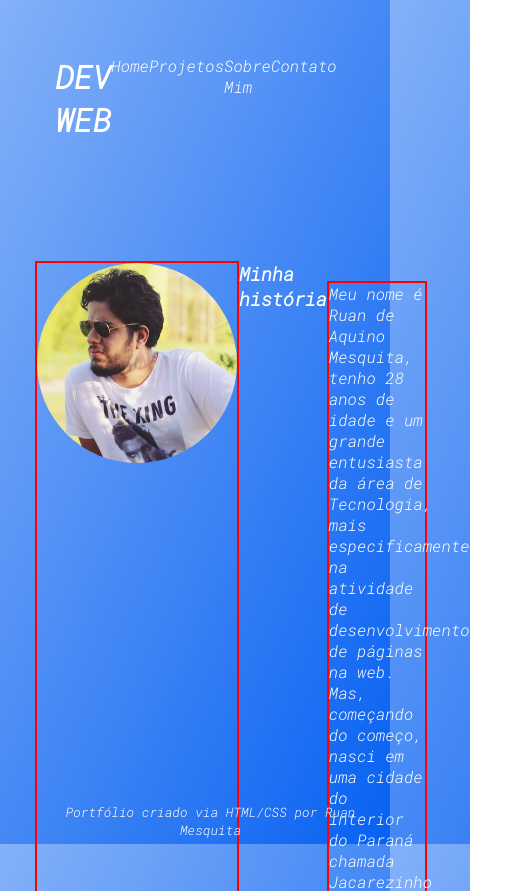
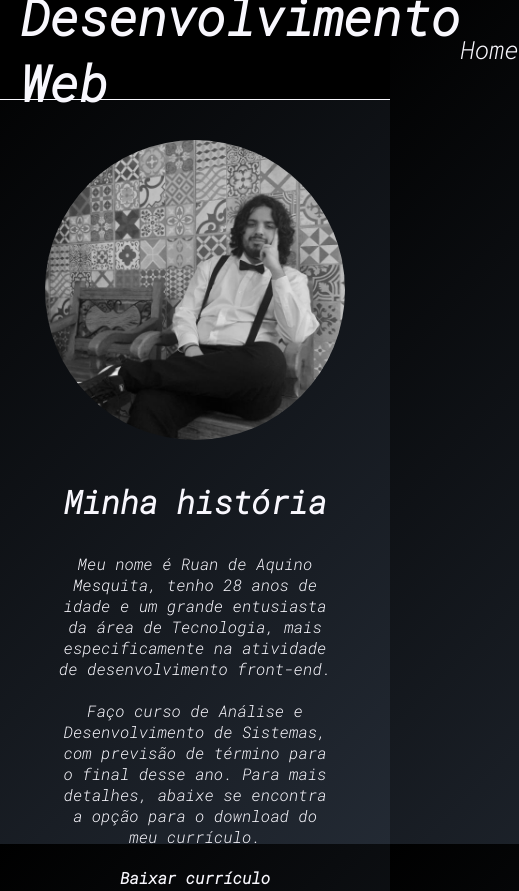
Before and after one commit to RuHd/PORTFOLIO, a plain HTML site: page sobreMim.html in a window 390 px wide. Shown: the top 891 px of the page, 519 px wide, since content can reach past the window. Drawn offline with Linux system fonts and the light colour scheme; a web font is replaced by a local one.

Commit message:
Portfolio Update

```diff
--- a/Projetos/AnimaçõesBotões/index.css
+++ b/Projetos/AnimaçõesBotões/index.css
@@ -21,7 +21,6 @@ button:hover{
 body {
     display: flex;
     flex-direction: column;
-    height: 800px;
     background-image: linear-gradient(-45deg ,#232A34, black);
     background-repeat: repeat;
     background-attachment: fixed;
@@ -80,10 +79,12 @@ header {
 }
 
 main {
-    margin: 0 auto;
-    width: 100%;
+    display: flex;
+    justify-content: space-evenly;
+    flex-direction: column;
     text-align: center;
     color: #F8F7FD;
+    height: fit-content;
 
 
 
@@ -551,3 +552,48 @@ button {
     background-color: #F8F7FD;
     color: #232A34;
 }
+
+@media screen and (max-width:900px){
+    body {
+        min-width: 700px;
+        background-image: linear-gradient(-45deg ,#232A34, black);
+        background-repeat: no-repeat;
+        background-attachment: fixed;
+    }
+
+    header
+    {
+        z-index: 2;
+    }
+    main {
+        display: flex;
+        flex-direction: column;
+        justify-content: center;
+        align-items: center;
+    }
+
+    #btn--container {
+        display: flex;
+        flex-direction: column;
+        align-items: center;
+        justify-content: center;
+        gap: 30px;
+        height: auto;
+    }
+
+    #btn--container button {
+        width: fit-content;
+        width: 150px;
+        height: 50px;
+    }
+
+    #btn--container * {
+        flex-shrink: 0;
+    }
+
+     .btn--rounded {
+         border-radius: 50%;
+         width: 120px;
+         height: 320px;
+     }
+}
--- a/Projetos/WEBSITES/W3SCHOOLS/home.css
+++ b/Projetos/WEBSITES/W3SCHOOLS/home.css
@@ -23,9 +23,9 @@ body {
 
 
 header {
+    position: sticky;
+    top: 0;
     width: 100%;
-    position: sticky;
-    top: 0px;
     font-family: "Source Sans Pro", sans-serif;
     font-size: 17px;
     box-shadow: 0px 1px 2px black;
@@ -179,7 +179,6 @@ header button {
 }
 
 .lower--menu {
-
     display: flex;
     justify-content: space-between;
     align-items: center;
@@ -188,6 +187,7 @@ header button {
     font-family: "Source Sans Pro", sans-serif;
     font-weight: bold;
     color: #F1F1F1;
+
 
 }
 
@@ -227,12 +227,13 @@ header button {
 aside {
     position: fixed;
     display: inline-block;
-    width: 18%;
+    width: 242px;
     overflow-y:scroll;
-    max-height: 100%;
+    height: 100%;
     background-color: #E7E9EB;
     font-family: "Segoe UI", Arial, sans-serif;
     font-size: 21px;
+    padding-bottom: 10px;
 }
 
 aside li {
@@ -249,7 +250,7 @@ main {
     flex-direction: column;
     justify-content:space-evenly ;
     flex-wrap: nowrap;
-    margin-left: 235px ;
+    margin-left: 240px ;
     padding: 15px;
     width: 940px;
     height: 1950px;
--- a/Projetos/textTransformer/index.css
+++ b/Projetos/textTransformer/index.css
@@ -14,6 +14,7 @@ body {
     display: flex;
     align-items: center;
     justify-content: center;
+    flex-direction: column;
     background-color: #4245f5;
     padding: 10px;
 }
@@ -24,25 +25,40 @@ h3 {
 }
 
 #container {
-
     position:relative;
     display: flex;
-    justify-content: center;
+    justify-content: space-evenly;
     align-items: center;
     flex-direction: column;
+    height: fit-content;
 }
 
-#txt {
+.txt {
+    display: inline-block;
     margin-bottom: 20px;
+    height: 100%;
+    width: 100%;
+    overflow: auto;
+    margin: 0;
 }
 
-#container input{
+/* #container input{
     height: 200px;
     width: 600px;
     padding: 5px;
     border-radius: 20px;
     position: relative;
     margin-bottom: 10px;
+ } */
+
+ #container p {
+    height: 200px;
+    width: 600px;
+    border-radius: 20px;
+    background-color: white;
+    margin-top: 20px;
+    padding: 20px;
+    overflow: auto;
  }
 
 
@@ -66,8 +82,7 @@ h3 {
 
  #btnSection {
      display: flex;
-     width: 45%;
-     height: 50px;
+     width: 430px;
      align-items: center;
      justify-content: space-between;
  }
@@ -83,6 +98,7 @@ h3 {
     width: 600px;
     border: 1px solid black;
     margin-top: 20px;
+    overflow: scroll;
  }
 
  #WordCount {
--- a/index.css
+++ b/index.css
@@ -18,6 +18,8 @@
 body {
     margin: 10px;
     background-image: linear-gradient(-45deg ,#232A34, black);
+    background-repeat: no-repeat;
+    background-attachment: fixed;
     max-height: 635px;
     /* display: flex;
     align-items: center;
@@ -72,7 +74,7 @@ main h1 {
 
 
 
-.btn--options a {
+.btn--options  a {
     position: relative;
     border: none;
     text-decoration: none;
@@ -85,33 +87,36 @@ main h1 {
     color: #F8F7FD;
     border: 2px solid #F8F7FD;
     transition: 1s;
+    overflow: hidden;
 
 
 }
 
-.btn--options a:before {
-    border-radius: 5px;
-    bottom:0;
-    left:0;
+.btn--options  a::after {
+    border-radius: 10px;
+    bottom:-1;
+    left: -1;
     content: "";
-    width: 101%;
+    width: 100%;
     height: 0;
     background-color: #F8F7FD;
     position: absolute;
     z-index: -1;
+    transition: .3s;
 
 
 }
 
-.btn--options a:hover::before {
-    animation-name:btn--hover;
-    animation-duration: .7s;
-    animation-fill-mode: both;
+.btn--options  a:hover::after {
+    height: 101%;
+    width: 101%;
+    border: 2px solid #F8F7FD;
+
 
 }
 
-.btn--options a:hover {
-    color:#232A34
+.btn--options  a:hover {
+    color:#232A34;
 }
 
 
@@ -127,7 +132,7 @@ main h1 {
     }
 
     100% {
-        height: 100%;
+        height: 1000%;
         color:#232A34;
     }
 }
@@ -227,28 +232,34 @@ main p span {
 }
 
 #icons--socialMedia{
+    display: flex;
     margin-top: 40px;
     width: 100%;
 }
 
 #icons--socialMedia i {
-    border-radius: 20px;;
-    text-align: center;
-    line-height: 45px;
-    width: 50px;
-    height: 50px;
+    width: 100%;
+    height: 100%;
 
 
 }
 
-#icons--socialMedia i:hover {
+#icons--socialMedia a {
+    display: inline-block;
+    border-radius: 20px;;
+    text-align: center;
+    width: 50px;
+    padding: 10px;
+}
+
+#icons--socialMedia a:hover {
     cursor: pointer;
     background-color: #F8F7FD;
     transition: 1s;
 }
 
-#icons--socialMedia i:hover .fa-brands.fa-github{
-    background-color: #161d27;
+#icons--socialMedia a:hover i{
+    color: #161d27;
 }
 
 
@@ -265,3 +276,38 @@ footer {
 
 
 }
+
+@media screen and (max-width:760px){
+    body {
+        min-width: 700px;
+        background-image: linear-gradient(-45deg ,#232A34, black);
+        background-repeat: no-repeat;
+        background-attachment: fixed;
+    }
+    main {
+        display: flex;
+        flex-direction: column;
+        justify-content: center;
+        align-items: center;
+    }
+
+    h1 {
+        width: 100%;
+        text-align: center;
+    }
+
+    .text {
+        display: flex;
+        flex-direction: column;
+        justify-content: center;
+        align-items: center;
+    }
+
+    .text p {
+        text-align: center;
+    }
+
+    #icons--socialMedia {
+        justify-content: center;
+    }
+}
--- a/pagProjetos.css
+++ b/pagProjetos.css
@@ -17,7 +17,7 @@
 body {
     /* margin: 35px; */
     background-image: linear-gradient(-45deg ,#232A34, black);
-    background-size: fill;
+    background-attachment: fixed;
     background-repeat: no-repeat;
     display: flex;
     justify-content: center;
@@ -34,6 +34,7 @@ body {
 
 
 header {
+    z-index: 2;
     position: fixed;
     top: 0px;
     padding: 15px;
@@ -104,7 +105,6 @@ main h3 {
    margin-top: 20px;
    display: flex;
    flex-wrap: wrap;
-   height: 500px;
    width: 100%;
    justify-content: space-between;
 
@@ -177,3 +177,34 @@ main h3 {
     }
 
 }
+
+@media screen and (max-width:1238px){
+    body {
+        display: flex;
+        flex-direction: column;
+        justify-content: center;
+        align-items: center;
+        /* max-height: 900px ; */
+        min-width: 500px;
+        background-image: linear-gradient(-45deg ,#232A34, black);
+        background-repeat: no-repeat;
+        background-attachment: fixed;
+    }
+
+    main {
+        display: flex;
+        flex-direction: column;
+        justify-content: center;
+        align-items: center;
+
+    }
+
+    #projects--container {
+        flex-direction: column;
+        flex-wrap: wrap;
+        justify-content: center;
+        align-items: center;
+        gap: 30px;
+    }
+
+}
--- a/pagWebsites.css
+++ b/pagWebsites.css
@@ -148,3 +148,30 @@ main ul
     color: red;
     cursor: pointer;
 }
+
+@media screen and (max-width:900px){
+    body {
+        display: flex;
+        flex-direction: column;
+        justify-content: center;
+        align-items: center;
+        /* max-height: 900px ; */
+        min-width: 900px;
+        background-image: linear-gradient(-45deg ,#232A34, black);
+        background-repeat: no-repeat;
+        background-attachment: fixed;
+    }
+
+    header
+    {
+        z-index: 2;
+        width: 100%;
+    }
+
+    ul {
+        display: flex;
+        flex-direction: column;
+        gap: 20px;
+    }
+
+}
--- a/sobreMim.css
+++ b/sobreMim.css
@@ -1,125 +1,115 @@
+
 * {
+    margin: 0;
+    padding:0;
     box-sizing: border-box;
-    padding: 0;
-    margin: 0;
-    color: white;
+    border: none;
+    list-style-type: none;
+    text-decoration: none;
+    color: #F8F7FD;
     font-family: 'Roboto Mono', monospace;
-    list-style-type: none;
+
 }
 
+
 body {
-    margin: 35px;
-    background-image: linear-gradient(to bottom right,#84b1f8, #0761f2 );
-    height: 580px;
+    display: flex;
+    flex-direction: column;
+    background-image: linear-gradient(-45deg ,#232A34, black);
+    background-repeat: repeat;
+    background-attachment: fixed;
     opacity: 0;
-
+    transition: 1s;
 
 }
 
 .loadTransition {
-    transition: 1s;
     opacity: 1
 }
 
-.photo--section{
-    display: inline-block;
-    width: 100%;
-    text-align: center;
+a {
+    position: relative;
+    text-decoration: none;
 }
 
- img {
-    border-radius: 50%;
-    width: 200px;
+a::after {
+    content: "";
+    width: 0%;
+    height: 2px;
+    background-color: #F8F7FD;
+    position: absolute;
+    bottom: 0;
+    left: 0;
+    transition: .3s;
+}
+
+a:hover {
+    cursor: pointer;
+}
+
+a:hover::after {
+    width: 100%;
 }
 
 header {
+    z-index: 2;
+    position: sticky;
+    top: 0;
+    height: 100px;
+    display: flex;
+    align-items: center;
+    justify-content: space-around;
     padding: 20px;
-    border: 50%;
-    display: flex;
-    justify-content: space-between;
-    position: sticky;
-}
-
-main {
-    margin-top: 100px;
-    display: flex;
-    justify-content: space-between;
-}
-
-main section {
-    width: 100px;
-    border: 2px solid red;
-}
-
-.menu {
-    display: flex;
-    justify-content: space-evenly;
-    width: 360px;
-}
-
-@keyframes menuHoverBottomLine {
-    0% {
-        width: 0%;
-    }
-
-    100% {
-        width: 100%;
-    }
-}
-
-@keyframes menuSize {
-    100% {
-        font-size: 20px;
-
-
-    }
+    background-color: black;
+    font-size: 25px;
+    border-bottom: 1px solid #F8F7FD;
+    color: #F8F7FD
 
 }
 
 
-.menu a {
-    text-decoration: none;
-    transition: 0.3s;
-    position: relative;
-    /* animation-name: menuHover;
-    animation-duration: 0.5s; */
+
+main {
+    margin-top: 20px;
+    display: flex;
+    /* justify-content: center; */
+    align-items: center;
+    justify-content: space-evenly;
+    flex-direction: column;
+    padding: 20px;
 
 }
 
-.menu a::before {
-    content: "";
-    background-color: white;
-    position: absolute;
-    bottom: -4px;
-    width: 0;
-    height: 1px;
+.img-perfil {
+    width: 300px;
+    height: 300px;
+
 }
 
-.menu a:hover::before {
-    animation-name: menuHoverBottomLine;
-    animation-duration: 0.6s;
-    animation-fill-mode: both;
+.img-perfil img {
+    width: 100%;
+    height: 100%;
+    object-fit: cover;
+    border-radius: 100%;
+    filter: grayscale()
 }
 
-.menu a:hover{
-    animation-name: menuSize;
-    animation-duration: 0.6s;
-    animation-timing-function: ease-out;
-    animation-fill-mode: both;
+
+main h1 {
+    margin-top: 40px;
+}
+main p {
+    width: 80%;
+    margin-top: 30px;
+    text-align: center;
 }
 
-.text {
+.curriculo {
     margin-top: 20px;
+    font-weight: bold;
+    transition: .3s;
 }
 
-footer {
-    display: inline-block;
-    position: absolute;
-    bottom: 0;
-    width: 90%;
-    padding: 5px;
-    font-size: 13px;
-    text-align: center;
-
-
+.curriculo a:hover {
+    background-color: #F8F7FD;
 }
--- a/sobreMim.html
+++ b/sobreMim.html
@@ -7,57 +7,38 @@
     <link rel="preconnect" href="https://fonts.googleapis.com">
     <link rel="preconnect" href="https://fonts.gstatic.com" crossorigin>
     <link href="https://fonts.googleapis.com/css2?family=Roboto+Mono:ital,wght@1,300&family=Roboto:ital,wght@1,300&display=swap" rel="stylesheet">
+    <link href="https://fonts.googleapis.com/css2?family=Oleo+Script+Swash+Caps&family=Roboto+Mono:ital,wght@1,300&family=Roboto:ital,wght@1,300&family=Shadows+Into+Light&family=Work+Sans:wght@300&display=swap" rel="stylesheet">
+    <link rel="stylesheet" href="https://cdnjs.cloudflare.com/ajax/libs/font-awesome/4.7.0/css/font-awesome.min.css">
     <title>Portfólio Dev Web - Ruan Mesquita</title>
 </head>
 <body onload = "loadFunction()">
 
-
     <header>
-        <h1>DEV WEB</h1>
-        <ul class="menu">
+        <h1> Desenvolvimento  Web </h1>
+        <ul>
             <li>
                 <a href="index.html">Home</a>
             </li>
-            <li>
-                <a href="">Projetos</a>
-            </li>
-            <li>
-                <a href="">Sobre Mim</a>
-            </li>
-            <li>
-                <a href="">Contato</a>
-            </li>
-
         </ul>
     </header>
     <main>
-        <section class= "photo--section">
-            <img src="fotoRuan.jpeg" alt="Foto de Ruan Mesquita">
-        </section>
-
-        <h3>Minha história</h3>
-
-        <section class="text">
+        <div class="img-perfil">
+            <img src="ruan.jpg" alt="">
+        </div>
+        <h1>Minha história</h1>
             <p>
                 Meu nome é Ruan de Aquino Mesquita, tenho 28 anos de idade e um grande
                 entusiasta da área de Tecnologia, mais especificamente na atividade de
-                desenvolvimento de páginas na web. Mas, começando do começo, nasci em uma cidade
-                do interior do Paraná chamada Jacarezinho mas cresci na cidade de Jacareí no interior
-                de São Paulo.<br><br>
+                desenvolvimento front-end.<br><br>
 
-                Sou formado em Análise e Desenvolvimento de Sistemas pela Universidade UNIP
-                de São Jose dos Campos, concluído em 2022. Fiz curso de desenvolvedor web completo
-                na plataforma da Udemy.
+                Faço curso de Análise e Desenvolvimento de Sistemas, com previsão de término
+                para o final desse ano.
 
+                Para mais detalhes, abaixe se encontra a opção para o download do meu currículo.
+            </p>
 
-            </p>
-        </section>
-
-
+            <a href="Ruan - Currículo (2).docx" class="curriculo" download="Ruan-Currículo">Baixar currículo</a>
     </main>
-    <footer>
-            Portfólio criado via HTML/CSS por Ruan Mesquita
-    </footer>
     <script>
         const body = document.getElementsByTagName("body")
 
```
Also changed, not shown: Projetos/AnimaçõesBotões/index.html (+0 -23 lines), Projetos/WEBSITES/W3SCHOOLS/home.html (+1 -0 lines), Projetos/textTransformer/index.html (+17 -39 lines), index.html (+11 -5 lines), pagWebsites.html (+2 -3 lines), ruan.jpg (added), 1 other file.
